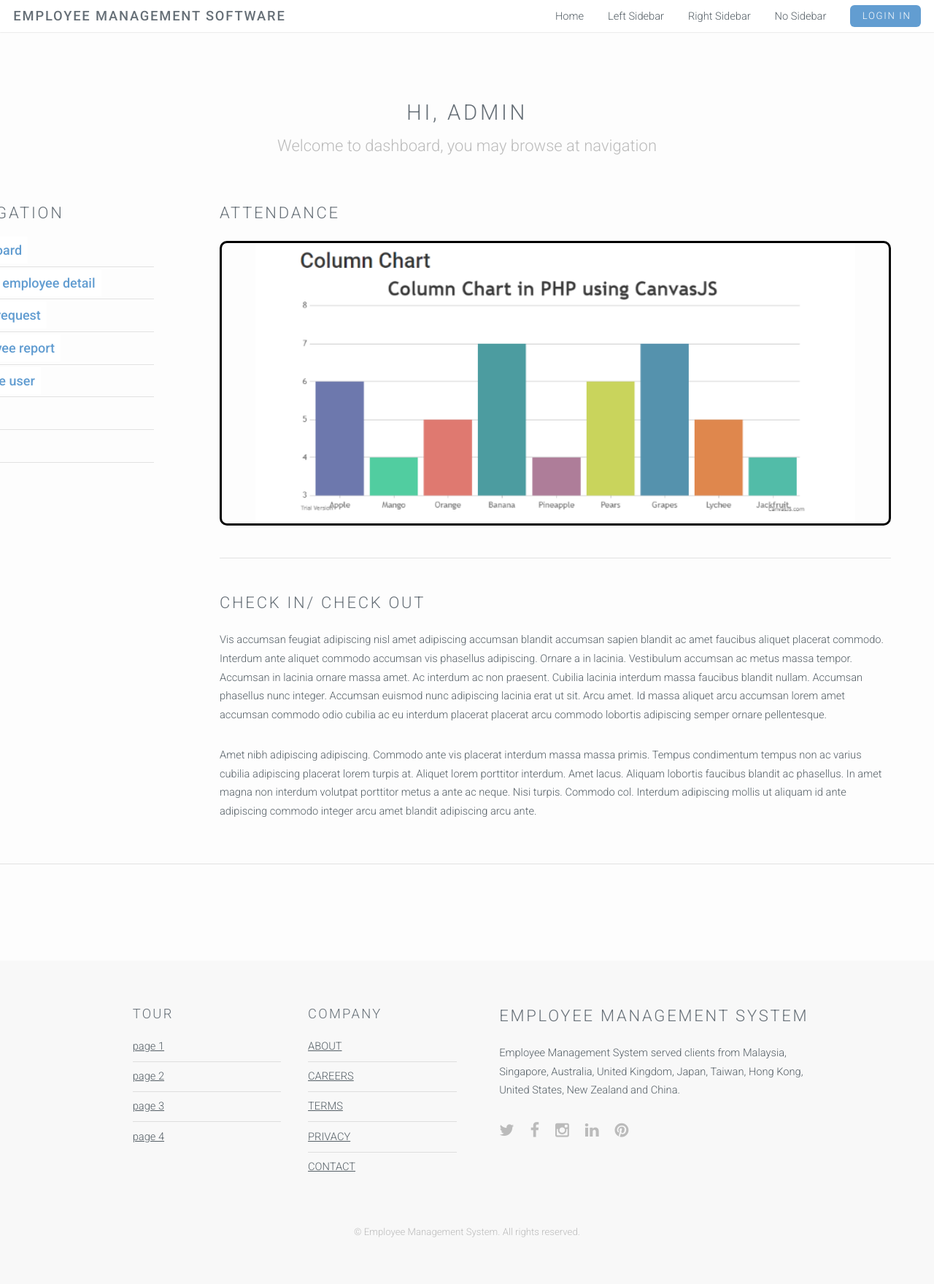
After one commit to lingxiao14122/employee-management-system, a PHP site: page /website-source-code/testing-dashboard.php in a window 1280 px wide; the page is wider, and only the part inside the window is pictured. The commit adds this page. Shown: that part at 73% size. Run offline with PHP 8.4, Linux system fonts and the light colour scheme.

Commit message:
convert html to full php

```diff
--- a/website-source-code/css/style.css
+++ b/website-source-code/css/style.css
@@ -995,8 +995,6 @@ input[type="button"]:disabled,
   right: 0;
 }
 
-
-
 /* Banner */
 
 #banner {
@@ -1161,11 +1159,23 @@ input[type="button"]:disabled,
 .navigation-admin-dashboard {
   width: 20%;
   margin-right: 90px;
-
+  margin-left: -50px;
 }
 
+/*center image*/
+
+.img-admin-dashboard  {
+  display: block;
+  margin-left: auto;
+  margin-right: auto;
+  width: 90%;
+}
+
+.navigation-admin {
+  font-size: large;
+  font-weight: 500;
+}
 /*admin-dashboard admin-dashboard admin-dashboard admin-dashboard admin-dashboard admin-dashboard admin-dashboard */
-
 
 .align-items-center {
   -webkit-box-align: center !important;
@@ -1277,7 +1287,7 @@ input[type="button"]:disabled,
     -webkit-box-flex: 0;
     -ms-flex: 0 0 100%;
     flex: 0 0 100%;
-	max-width: 100%;
-	padding-left: 0px;
+    max-width: 100%;
+    padding-left: 0px;
   }
 }
--- /dev/null
+++ b/website-source-code/footer.php
@@ -0,0 +1,71 @@
+
+<!--this is the footer at bottom of every webpage, please include in all pages-->
+<!-- Footer -->
+<footer id="footer">
+      <div class="container">
+        <div class="row double">
+          <div class="6u">
+            <div class="row collapse-at-2">
+              <div class="6u">
+                <h3>TOUR</h3>
+                <ul class="alt">
+                  <li><a href="#">page 1</a></li>
+                  <li><a href="#">page 2</a></li>
+                  <li><a href="#">page 3</a></li>
+                  <li><a href="#">page 4</a></li>
+
+                </ul>
+              </div>
+              <div class="6u">
+                <h3>COMPANY</h3>
+                <ul class="alt">
+                  <li><a href="#">ABOUT</a></li>
+                  <li><a href="#">CAREERS</a></li>
+                  <li><a href="#">TERMS</a></li>
+                  <li><a href="#">PRIVACY</a></li>
+                  <li><a href="#">CONTACT</a></li>
+
+                </ul>
+              </div>
+            </div>
+          </div>
+          <div class="6u">
+            <h2>Employee Management System</h2>
+            <p>
+              Employee Management System served clients from Malaysia, Singapore, Australia, United Kingdom, Japan, Taiwan, Hong Kong, United States, New Zealand and China.
+            </p>
+            <ul class="icons">
+              <li>
+                <a href="#" class="icon fa-twitter"
+                  ><span class="label">Twitter</span></a
+                >
+              </li>
+              <li>
+                <a href="#" class="icon fa-facebook"
+                  ><span class="label">Facebook</span></a
+                >
+              </li>
+              <li>
+                <a href="#" class="icon fa-instagram"
+                  ><span class="label">Instagram</span></a
+                >
+              </li>
+              <li>
+                <a href="#" class="icon fa-linkedin"
+                  ><span class="label">LinkedIn</span></a
+                >
+              </li>
+              <li>
+                <a href="#" class="icon fa-pinterest"
+                  ><span class="label">Pinterest</span></a
+                >
+              </li>
+            </ul>
+          </div>
+        </div>
+        <ul class="copyright">
+          <li>&copy; Employee Management System. All rights reserved.</li>
+
+        </ul>
+      </div>
+    </footer>
--- /dev/null
+++ b/website-source-code/navbar_top.php
@@ -0,0 +1,16 @@
+
+<!--this is the navigation bar on top of every webpage, please include in all pages-->
+
+<!-- Header -->
+<header id="header" class="skel-layers-fixed">
+      <h1><a href="index.php">EMPLOYEE MANAGEMENT SOFTWARE</a></h1>
+      <nav id="nav">
+        <ul>
+          <li><a href="index.php">Home</a></li>
+          <li><a href="template-left-sidebar.html">Left Sidebar</a></li>
+          <li><a href="template-right-sidebar.html">Right Sidebar</a></li>
+          <li><a href="template-no-sidebar.html">No Sidebar</a></li>
+          <li><a href="login.php" class="button special">Login In</a></li>
+        </ul>
+      </nav>
+    </header>
--- /dev/null
+++ b/website-source-code/testing-dashboard.php
@@ -0,0 +1,116 @@
+<!DOCTYPE html>
+<!--
+	Ion by TEMPLATED
+	templated.co @templatedco
+	Released for free under the Creative Commons Attribution 3.0 license (templated.co/license)
+-->
+<html>
+
+<head>
+    <title>Left Sidebar - Ion by TEMPLATED</title>
+    <meta http-equiv="content-type" content="text/html; charset=utf-8" />
+    <meta name="description" content="" />
+    <meta name="keywords" content="" />
+    <!--[if lte IE 8]><script src="js/html5shiv.js"></script><![endif]-->
+    <script src="js/jquery.min.js"></script>
+    <script src="js/skel.min.js"></script>
+    <script src="js/skel-layers.min.js"></script>
+    <script src="js/init.js"></script>
+    <noscript>
+        <link rel="stylesheet" href="css/skel.css" />
+        <link rel="stylesheet" href="css/style.css" />
+        <link rel="stylesheet" href="css/style-xlarge.css" />
+    </noscript>
+
+    <!--CSS CSS CSS CSS CSS CSS CSS CSS CSS CSS CSS -->
+    <style>
+        .navigation-admin a:link {
+            text-decoration: none;
+
+            background-color: rgb(255, 255, 255);
+            padding: 8px;
+        }
+
+        .navigation-admin a:hover,
+        a:active {
+            background-color: rgb(172, 172, 172);
+            border-radius: 5px;
+        }
+    </style>
+</head>
+
+<body id="top">
+
+    <?php include("navbar_top.php") ?>
+
+    <!-- Main -->
+    <section id="main" class="wrapper style1">
+        <header class="major">
+            <h2>Hi, admin</h2>
+            <p>Welcome to dashboard, you may browse at navigation</p>
+        </header>
+        <div class="container-admin-dashboard">
+            <div class="row-admin-dashboard">
+                <div class="navigation-admin-dashboard">
+
+                    <section>
+                        <h2>Navigation</h2>
+                        <ul class="alt navigation-admin">
+                            <li><a href="#">Dashboard</a></li>
+                            <li><a href="#">Search employee detail</a></li>
+                            <li><a href="#">Leave request</a></li>
+                            <li><a href="#">Employee report</a></li>
+                            <li><a href="#">Manage user</a></li>
+                            <li><a href="#">//</a></li>
+                            <li><a href="#">//</a></li>
+                            <li><a href="#">//</a></li>
+                        </ul>
+                    </section>
+                </div>
+                <div class="8u skel-cell-important">
+                    <section>
+                        <h2>Attendance</h2>
+                        <div style="border: black; border-style: solid; border-radius: 10px">
+                            <img src="images/Custom Size – 1.png" alt="" class="img-admin-dashboard" />
+                        </div>
+                        <hr />
+                        <h2>Check In/ Check Out</h2>
+
+                        <p>
+                            Vis accumsan feugiat adipiscing nisl amet adipiscing accumsan
+                            blandit accumsan sapien blandit ac amet faucibus aliquet
+                            placerat commodo. Interdum ante aliquet commodo accumsan vis
+                            phasellus adipiscing. Ornare a in lacinia. Vestibulum accumsan
+                            ac metus massa tempor. Accumsan in lacinia ornare massa amet. Ac
+                            interdum ac non praesent. Cubilia lacinia interdum massa
+                            faucibus blandit nullam. Accumsan phasellus nunc integer.
+                            Accumsan euismod nunc adipiscing lacinia erat ut sit. Arcu amet.
+                            Id massa aliquet arcu accumsan lorem amet accumsan commodo odio
+                            cubilia ac eu interdum placerat placerat arcu commodo lobortis
+                            adipiscing semper ornare pellentesque.
+                        </p>
+                        <p>
+                            Amet nibh adipiscing adipiscing. Commodo ante vis placerat
+                            interdum massa massa primis. Tempus condimentum tempus non ac
+                            varius cubilia adipiscing placerat lorem turpis at. Aliquet
+                            lorem porttitor interdum. Amet lacus. Aliquam lobortis faucibus
+                            blandit ac phasellus. In amet magna non interdum volutpat
+                            porttitor metus a ante ac neque. Nisi turpis. Commodo col.
+                            Interdum adipiscing mollis ut aliquam id ante adipiscing commodo
+                            integer arcu amet blandit adipiscing arcu ante.
+                        </p>
+                    </section>
+                </div>
+            </div>
+
+            <hr class="major" />
+        </div>
+    </section>
+
+    <?php include("footer.php") ?>
+
+
+
+</body>
+
+</html>
```
Also changed, not shown: index.html (added, +15 -0 lines), website-source-code/admin-dashboard.html (deleted, +0 -214 lines), website-source-code/html/testing-dashboard.html (added, +128 -0 lines), website-source-code/index.php (renamed from website-source-code/index.html, +7 -85 lines), website-source-code/login.php (added, +75 -0 lines), NotCodeStufff/LICENSE.txt (renamed from website-source-code/LICENSE.txt), website-source-code/admin-dashboard.php (added), website-source-code/admin.php (deleted), website-source-code/html/admin-dashboard.html (renamed from website-source-code/Testing.html), website-source-code/html/login.html (renamed from website-source-code/login.html), website-source-code/images/Custom Size – 1.png (added).
